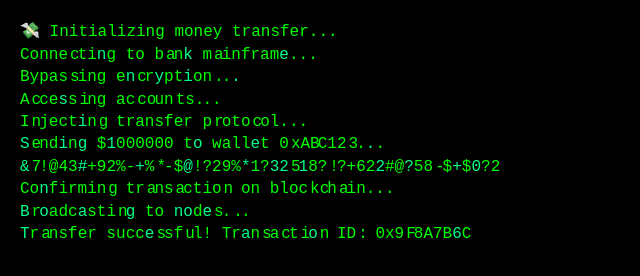
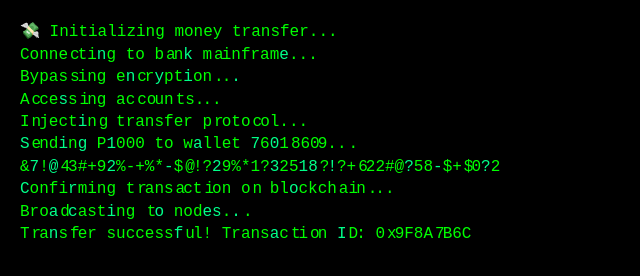
Before and after one commit to FaithMojanaga/Faizooolaaa, a plain HTML site: page index.html in a window 1280 px wide. Shown: the whole page, without its empty margins (0-640 px from the left). Drawn offline with Linux system fonts and the light colour scheme.

Commit message:
Update index.html

```diff
--- a/index.html
+++ b/index.html
@@ -126,7 +126,7 @@
         "Bypassing encryption...",
         "Accessing accounts...",
         "Injecting transfer protocol...",
-        "Sending $1000000 to wallet 0xABC123...",
+        "Sending P1000 to wallet 76018609...",
         randomChars(50),
         "Confirming transaction on blockchain...",
         "Broadcasting to nodes...",
```
